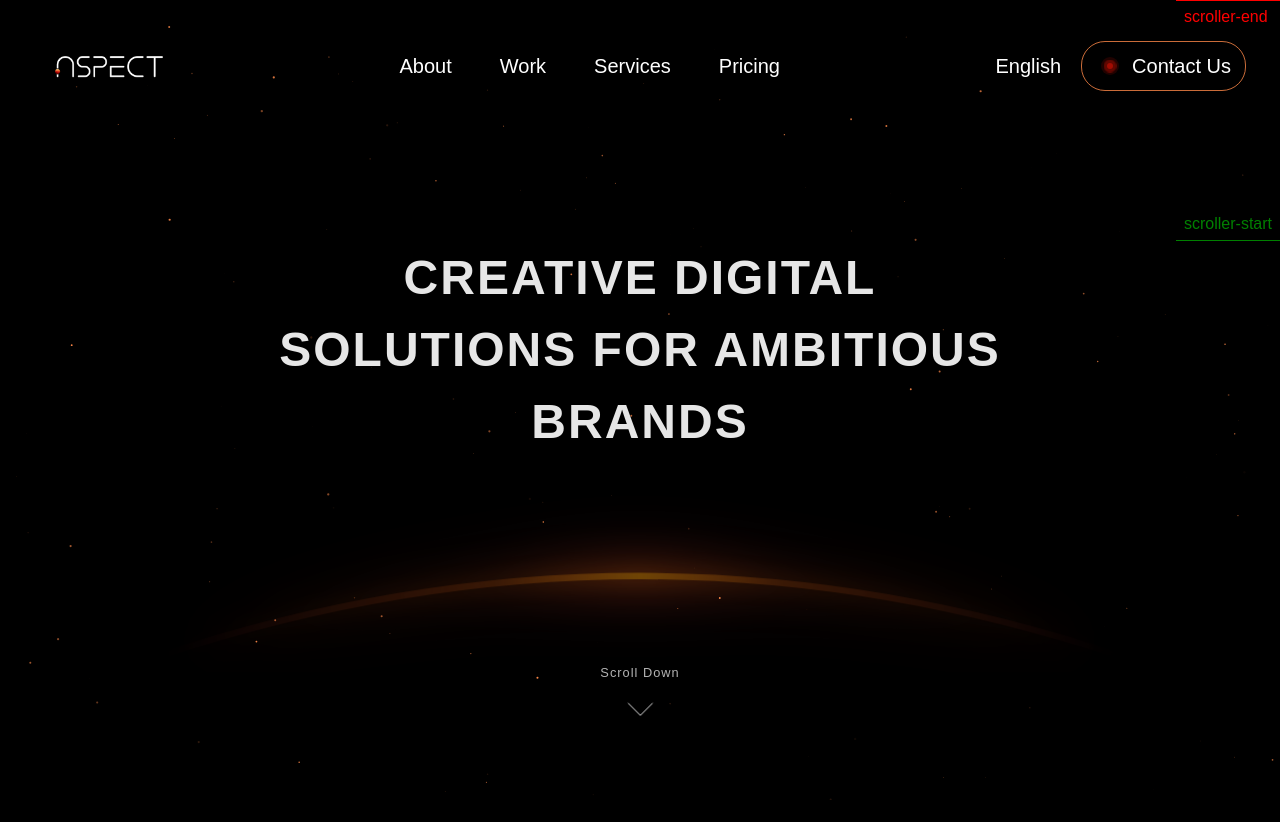
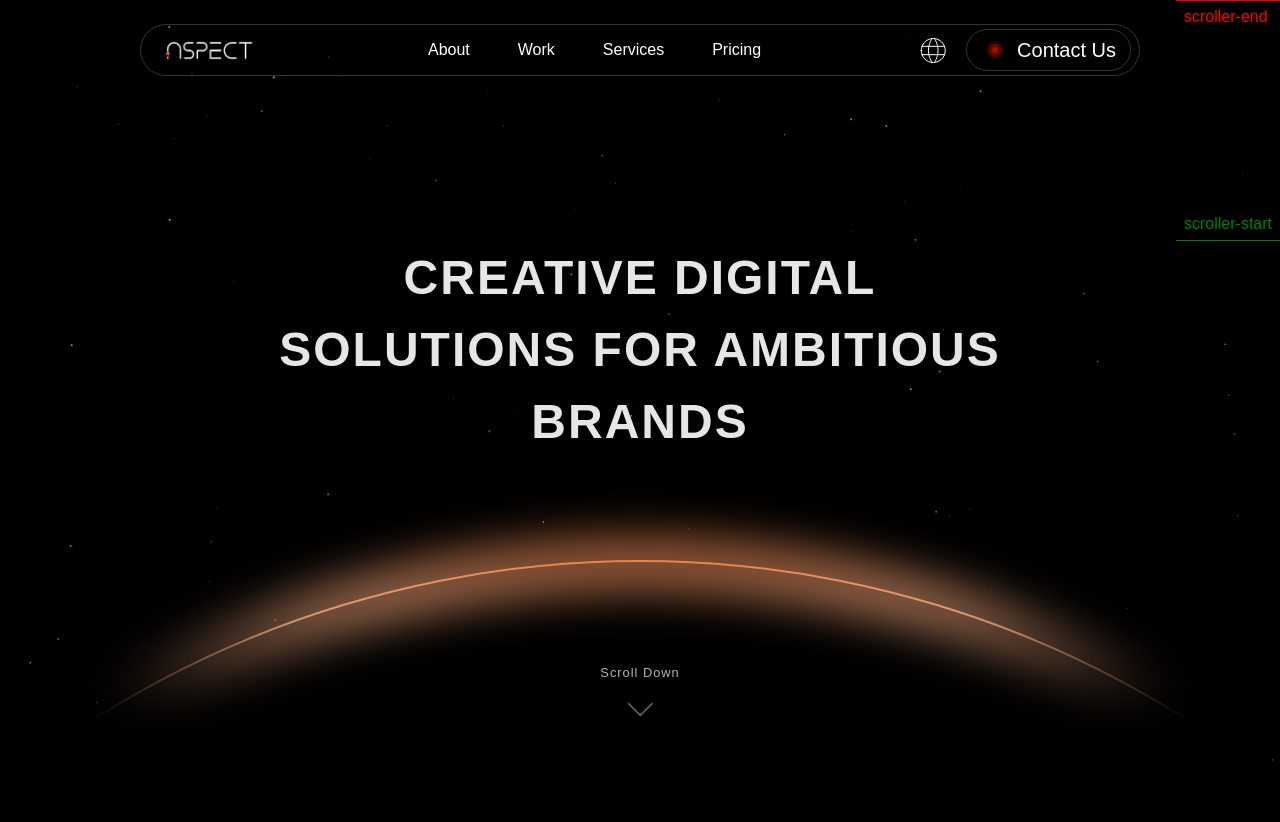
Before and after one commit to BELAL999/Aspect-agency, a React (Vite) app: page / in a window 1280 px wide. Shown: the top 822 px of the page. Built offline with nearby package versions, Linux system fonts and the light colour scheme.

Commit message:
navBar change size

```diff
--- a/src/components/Header.jsx
+++ b/src/components/Header.jsx
@@ -30,35 +30,37 @@ const Header = () => {
 
     return (
         <header >
-            <nav className={clsx('z-40 flex container w-full mt-[36px] items-center justify-between fixed top-0 left-1/2 -translate-x-1/2 transition-all duration-500',hasScroll ? "glass-effect" :"")}>
+            <nav className={clsx('z-40 flex max-w-[1000px] w-full mt-6 items-center justify-between fixed top-0 left-1/2 -translate-x-1/2 transition-all duration-500 min-lg:border border-[#ffffff33] rounded-full px-2 py-1',hasScroll ? "glass-effect" :"")}>
                 <NavLink to="/" onClick={() => setActiveMenu(false)}>
                     <picture>
                         <source srcSet={logoWeb} type="image/webp" />
-                        <img src={logo} alt="logo" width={150} height={29.4} loading="lazy" />
+                        <img src={logo} alt="logo" width={120} height={26} loading="lazy" />
                     </picture>
                 </NavLink>
-                <ul className={clsx('flex min-lg:px-[100px] gap-[48px] min-lg:py-[16px] max-lg:dropDown',
+                <ul className={clsx('flex min-lg:px-[100px] gap-[48px] min-lg:py-[8px] max-lg:dropDown',
                 activeMenu ? "dropDownItem " : "hide")}>
                     {pages.map(page =>  (
-                        <li key={page.id} className='text-xl '>
+                        <li key={page.id} className='min-lg:text-[16px] text-2xl '>
                             <NavLink to={page.path}>
                                 {t(`navigation.${page.pageName.toLowerCase()}`)}
                             </NavLink>
                         </li>
                     ))}
                     {activeMenu && <li>
-
                     <div className='flex gap-[20px] flex-col justify-between'>
                         <button onClick={() => {
                             changeLanguage(i18n.language === 'en' ? "ar" : "en")
                             setActiveMenu(false)
 
                         }
-                            } className='cursor-pointer text-xl text-p1'>
-                            {i18n.language === 'en' ? 'العربية' : 'English'}
+                            } className='cursor-pointer text-xl text-p1 flex justify-center items-center'>
+                            <svg xmlns="http://www.w3.org/2000/svg" width="26" height="25" viewBox="0 0 26 25" fill="none">
+                                <path d="M1.23877 12.5C1.23877 19.1276 6.61117 24.5 13.2388 24.5C19.8664 24.5 25.2388 19.1276 25.2388 12.5C25.2388 5.8724 19.8664 0.5 13.2388 0.5C6.61117 0.5 1.23877 5.8724 1.23877 12.5Z" stroke="white" stroke-linecap="round" stroke-linejoin="round"/>
+                                <path d="M14.4386 0.560059C14.4386 0.560059 18.0386 5.30006 18.0386 12.5001C18.0386 19.7001 14.4386 24.4401 14.4386 24.4401M12.0386 24.4401C12.0386 24.4401 8.43863 19.7001 8.43863 12.5001C8.43863 5.30006 12.0386 0.560059 12.0386 0.560059M1.99463 16.7001H24.4826M1.99463 8.30006H24.4826" stroke="white" stroke-linecap="round" stroke-linejoin="round"/>
+                            </svg>
                         </button>
                         {/* 1px solid rgba(253, 136, 72, 0.80); */}
-                        <button className='text-xl relative  flex justify-center items-center gap-[8px] border border-[#fd8848cc] rounded-3xl px-[14px] py-[10px] cursor-pointer'>
+                        <button className='text-xl relative  flex justify-center items-center gap-[8px] border border-[#fd8848cc] rounded-3xl px-[14px] py-[8px] cursor-pointer'>
                             <div className='flex justify-center items-center'>
                                 <div className='relative flex items-center justify-center min-w-[28px] min-h-[28px]'>
                                     <span className='absolute left-1/2 top-1/2 -translate-x-1/2 -translate-y-1/2 bg-[#a20c0233] w-[18px] h-[18px] rounded-full dot-pulse'></span>
@@ -73,12 +75,15 @@ const Header = () => {
 
                 </ul>
                 <div className='flex gap-[20px]  max-lg:hidden'>
-                    <button onClick={() => changeLanguage(i18n.language === 'en' ? "ar" : "en")} className='cursor-pointer text-xl text-p1'>
-                        {i18n.language === 'en' ? 'العربية' : 'English'}
+                    <button onClick={() => changeLanguage(i18n.language === 'en' ? "ar" : "en")} className='cursor-pointer text-xl text-p1 '>
+                        <svg xmlns="http://www.w3.org/2000/svg" width="26" height="25" viewBox="0 0 26 25" fill="none">
+                            <path d="M1.23877 12.5C1.23877 19.1276 6.61117 24.5 13.2388 24.5C19.8664 24.5 25.2388 19.1276 25.2388 12.5C25.2388 5.8724 19.8664 0.5 13.2388 0.5C6.61117 0.5 1.23877 5.8724 1.23877 12.5Z" stroke="white" stroke-linecap="round" stroke-linejoin="round"/>
+                            <path d="M14.4386 0.560059C14.4386 0.560059 18.0386 5.30006 18.0386 12.5001C18.0386 19.7001 14.4386 24.4401 14.4386 24.4401M12.0386 24.4401C12.0386 24.4401 8.43863 19.7001 8.43863 12.5001C8.43863 5.30006 12.0386 0.560059 12.0386 0.560059M1.99463 16.7001H24.4826M1.99463 8.30006H24.4826" stroke="white" stroke-linecap="round" stroke-linejoin="round"/>
+                        </svg>
                     </button>
                     {/* 1px solid rgba(253, 136, 72, 0.80); */}
-                    <button className='text-xl relative  flex justify-center items-center gap-[8px] border border-[#fd8848cc] rounded-3xl px-[14px] py-[10px] cursor-pointer'>
-                        <div className='flex justify-center items-center'>
+                    <button className='text-xl relative  flex justify-center items-center gap-[8px] border border-[#ffffff33] rounded-3xl px-[14px] py-[6px] cursor-pointer'>
+                        <div className='flex justify-center items-center '>
                             <div className='relative flex items-center justify-center min-w-[28px] min-h-[28px]'>
                                 <span className='absolute left-1/2 top-1/2 -translate-x-1/2 -translate-y-1/2 bg-[#a20c0233] w-[18px] h-[18px] rounded-full dot-pulse'></span>
                                 <span className='absolute left-1/2 top-1/2 -translate-x-1/2 -translate-y-1/2 w-[13px] h-[13px] rounded-full bg-[#a20c0280] dot-pulse-2'></span>
--- a/src/components/Hero.jsx
+++ b/src/components/Hero.jsx
@@ -26,7 +26,13 @@ const HeroSection = () => {
                         </svg>
                     </div>
                 </div>
-                <GlowingArcs  pathData = "M 100 150 Q 400 50 700 150"  />
+                {/* <GlowingArcs  pathData = "M 100 150 Q 400 50 700 150"  /> */}
+                <div class="arc">
+                    <div className= "arc-inner"></div>
+                    </div>
+                    <div className="arc is">
+                    <div className="arc-inner"></div>
+                    </div>
             </section>
 
     );
--- a/src/components/heroSection.css
+++ b/src/components/heroSection.css
@@ -72,3 +72,59 @@
         scale: 1;
     }
 }
+
+
+body{
+  background-color : black
+}
+.arc{
+  z-index: 2;
+    aspect-ratio: 1;
+    background-image: linear-gradient(180deg, #FD8848
+, #FFB186
+ 3%, #000000 8%);
+    border-radius: 50%;
+    flex-direction: column;
+    justify-content: center;
+    align-items: center;
+    width: 160vw;
+    padding: .1rem;
+    position: absolute;
+    inset: 70% auto auto 50%;
+    transform : translate(-50%);
+}
+.arc-inner{
+    background-color: black;
+    opacity: 1;
+    border-radius: 50%;
+    width: 100%;
+    height: 100%;
+}
+.is{
+    opacity: .7;
+    filter: blur(1.5rem);
+    will-change: transform;
+    transform: translate(-50%, -1%);
+
+    padding: 3rem;
+}
+.outer.is{
+      animation :heroAurora 14s infinite ease-in-out;
+}
+@keyframes heroAurora {
+  0% {
+    transform: translate(-50%, -1%) rotateZ(0deg);
+  }
+  25% {
+    transform: translate(-50%, -1%)             rotateZ(-7deg);
+}
+  50% {
+    transform: translate(-50%, -1%) rotateZ(0deg);
+}
+  75% {
+    transform: translate(-50%, -1%) rotateZ(7deg);
+}
+  100% {
+    transform: translate(-50%, -1%) rotateZ(0deg);
+}
+}
```
